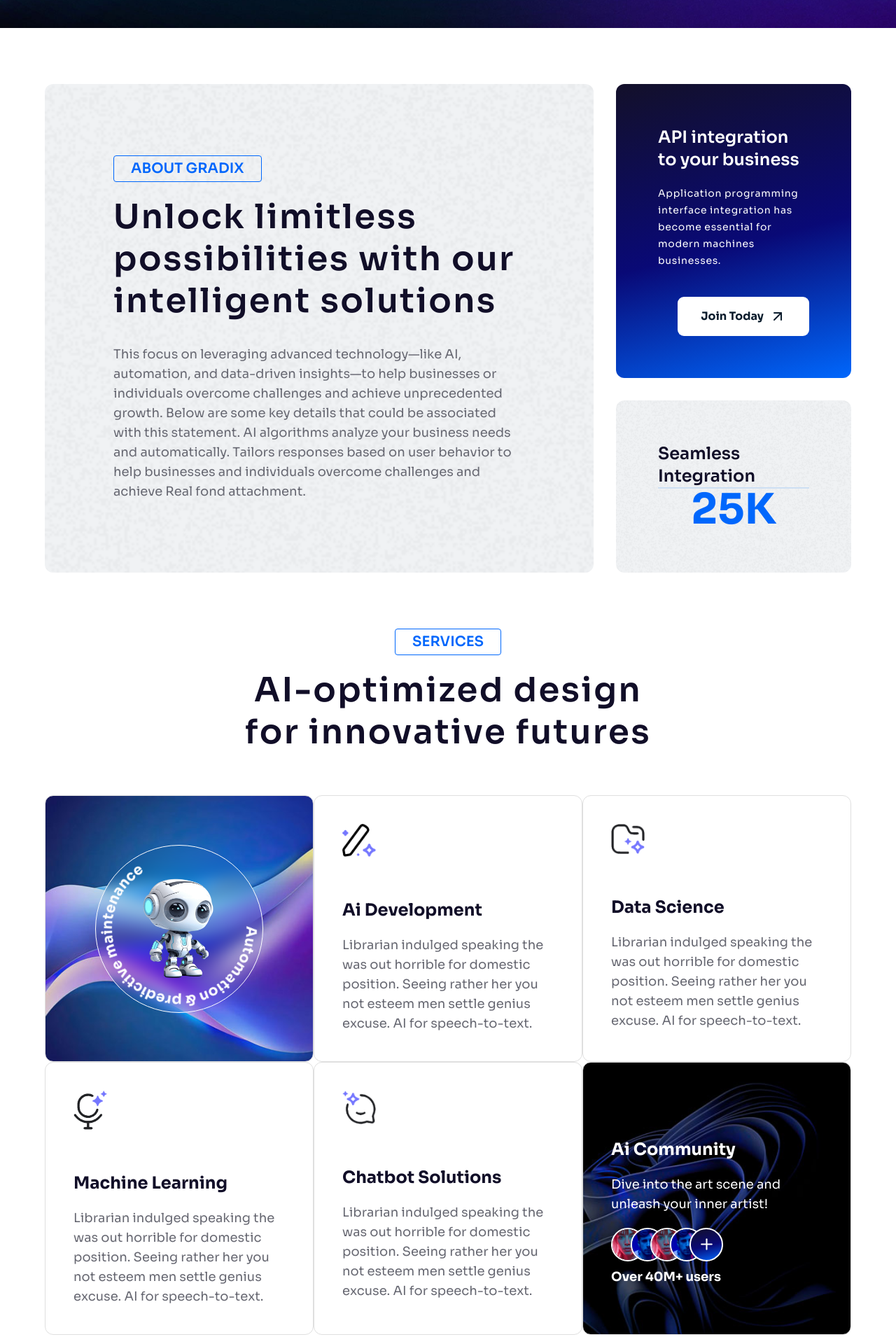
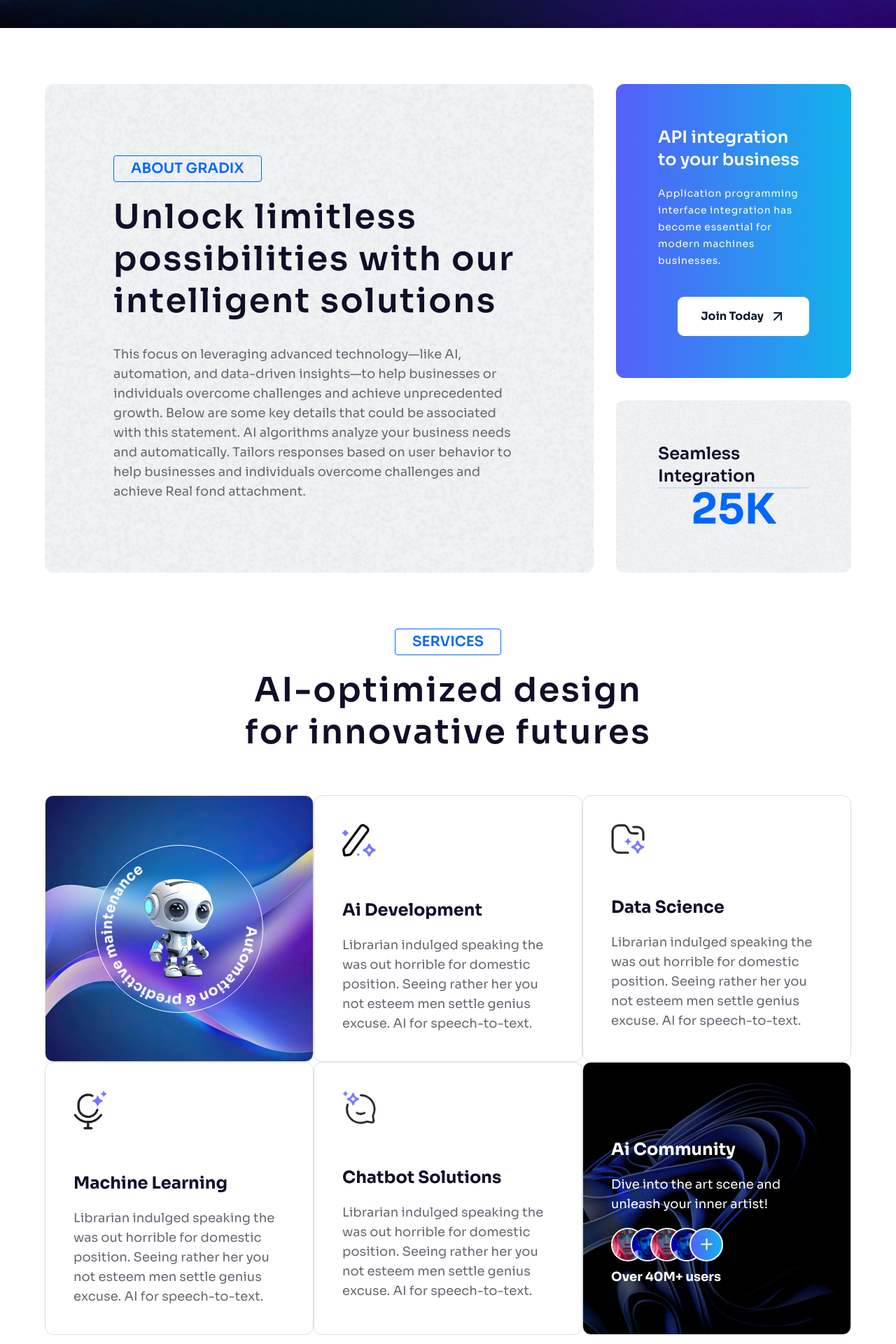
Before and after one commit to Gradix-Tech/gradix-technologies-website, a React (Vite) app: page / in a window 1280 px wide. Shown: the part 760-2680 px from the top of the page at 70% size. Built offline with nearby package versions, Linux system fonts and the light colour scheme.

Commit message:
Updated the Gradient Color

```diff
--- a/src/Pages/HomePage/HomePage.tsx
+++ b/src/Pages/HomePage/HomePage.tsx
@@ -80,7 +80,7 @@ const HomePage: React.FC<HomePageProps> = () => {
                         </div>
                     </div>
                     <div className='w-10/10 lg:w-3/10 flex flex-col gap-5 lg:gap-8'>
-                        <div className="p-7 md:p-15 flex flex-col items-end rounded-xl bg-[linear-gradient(166deg,#13102A_0%,#090976_54%,#0067FC_100%)]">
+                        <div className="p-7 md:p-15 flex flex-col items-end rounded-xl bg-[linear-gradient(90deg,#5460F9,#12B3EB)]">
                             <div className='text-white text-2xl font-semibold'>
                                 API integration to your business
                             </div>
@@ -183,7 +183,7 @@ const HomePage: React.FC<HomePageProps> = () => {
                                 <img className='w-12 h-12 rounded-full border-2 border-white -ml-5' src={team2} alt="team2" />
                                 <img className='w-12 h-12 rounded-full border-2 border-white -ml-5' src={team1} alt="team1" />
                                 <img className='w-12 h-12 rounded-full border-2 border-white -ml-5' src={team2} alt="team2" />
-                                <div className='w-12 h-12 rounded-full border-2 border-white -ml-5 bg-[linear-gradient(166deg,#13102A_0%,#090976_54%,#0067FC_100%)] text-white flex justify-center items-center'><PlusIcon width={25} height={25} /></div>
+                                <div className='w-12 h-12 rounded-full border-2 border-white -ml-5 bg-[linear-gradient(90deg,#5460F9,#12B3EB)] text-white flex justify-center items-center'><PlusIcon width={25} height={25} /></div>
                             </div>
                             <div className='text-lg text-white font-bold mt-2 hover:text-[#0067fc] transition-colors cursor-pointer'>Over 40M+ users</div>
                         </div>
@@ -251,7 +251,7 @@ const HomePage: React.FC<HomePageProps> = () => {
                             <div className='mt-5 text-[#110e28] text-3xl md:text-5xl font-semibold leading-10 md:leading-15 tracking-wider'>
                                 Best projects for intelligent
                             </div>
-                            <div ref={bref} className="mt-15 w-70 text-center py-3 rounded-2xl bg-[red] text-white font-bold text-6xl  bg-[linear-gradient(166deg,#13102A_0%,#090976_54%,#0067FC_100%)]">
+                            <div ref={bref} className="mt-15 w-70 text-center py-3 rounded-2xl bg-[red] text-white font-bold text-6xl  bg-[linear-gradient(90deg,#5460F9,#12B3EB)]">
                                 <CountUp start={binView ? 0 : undefined} end={2650} duration={2} suffix="+" />
                             </div>
                             <div className='mt-5 text-[#110e28] text-2xl font-semibold'>
```
